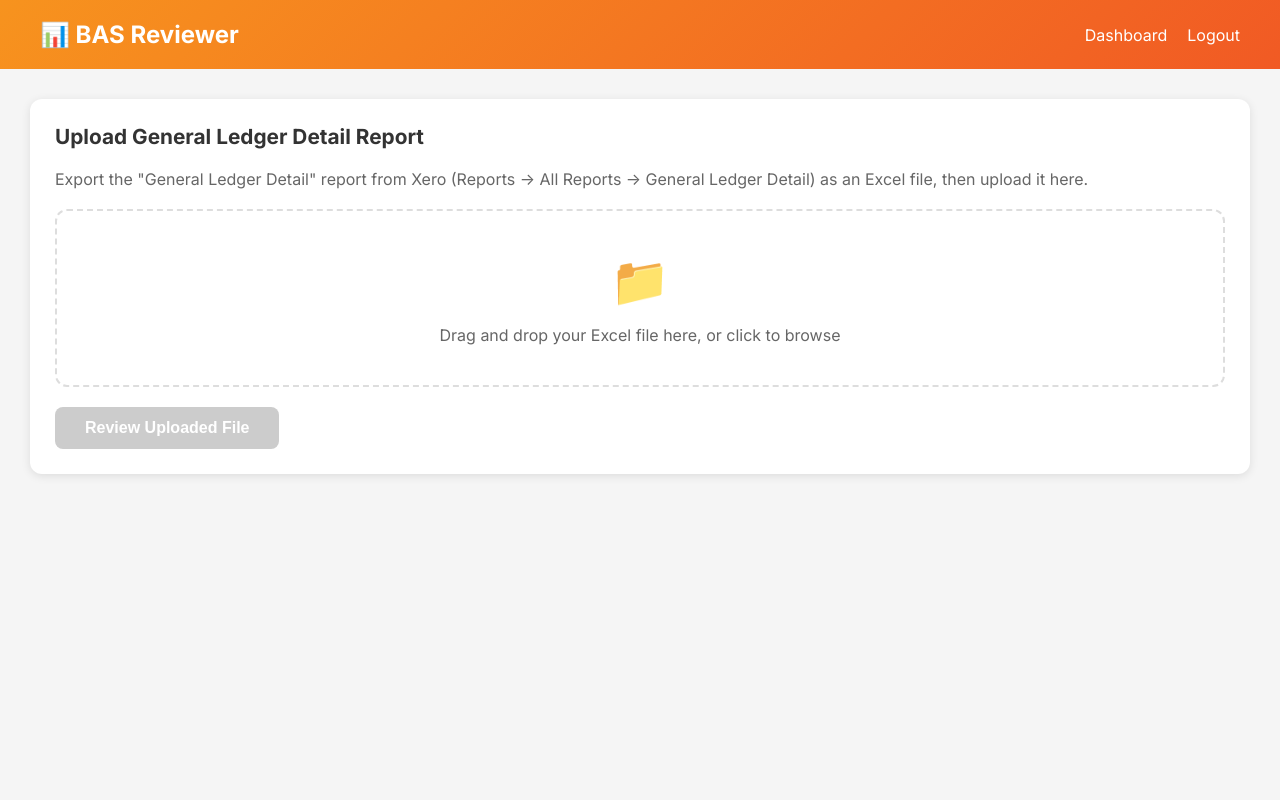
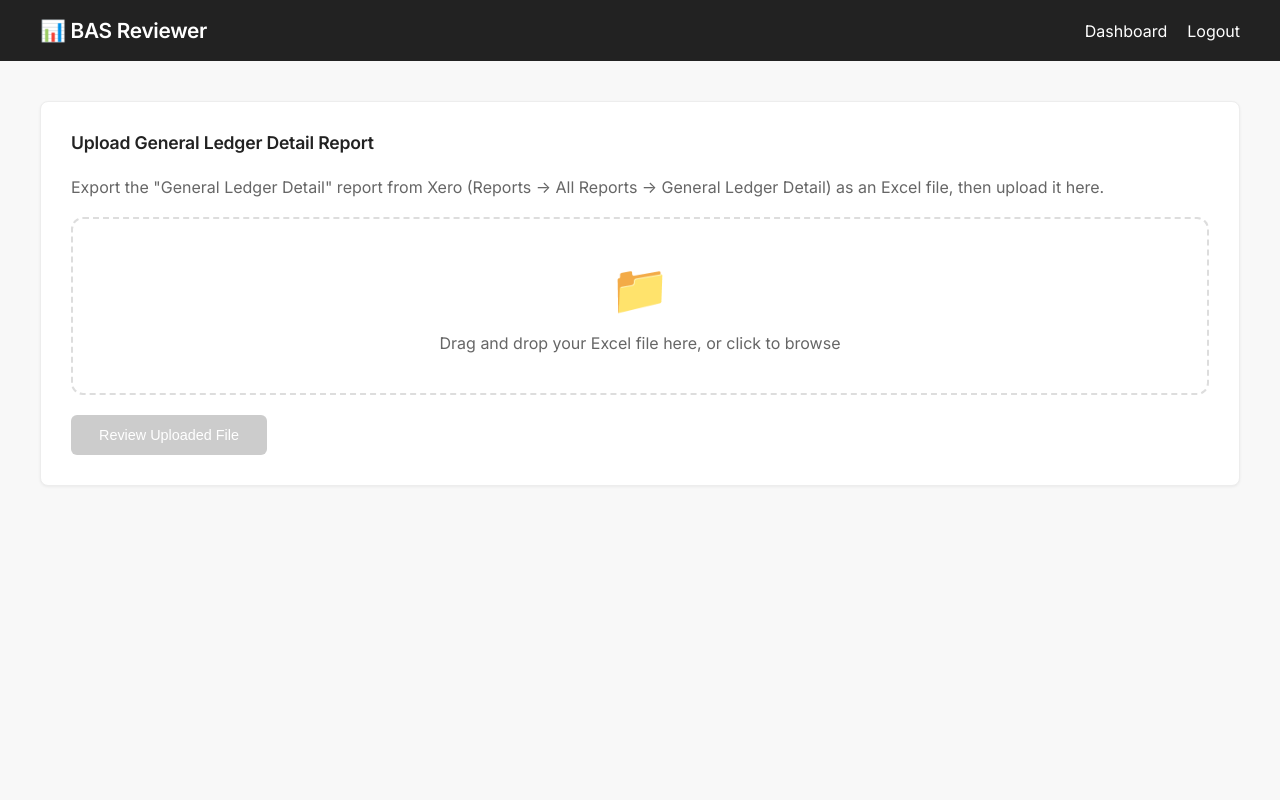
Before and after one commit to Delsiwels/xero-bas-reviewer, a Flask app: page /upload in a window 1280 px wide. Run offline with Flask 3, Linux system fonts and the light colour scheme; the visitor is signed in with stand-in values (Sample User, id 1).

Commit message:
Apply MindandMakr design inspiration
- Dark charcoal header (#222) instead of orange gradient
- Vibrant orange (#FA5D29) as primary accent color
- Light gray backgrounds (#f8f8f8, #fafafa)
- Subtle borders (#ededed)
- Minimalist severity badges with brand colors
- Cleaner table with more whitespace
- Refined typography with letter-spacing
- Subtle hover states and transitions
- Professional, modern aesthetic

🤖 Generated with [Claude Code](https://claude.com/claude-code)

Co-Authored-By: Claude Opus 4.5 <noreply@anthropic.com>

```diff
--- a/webapp/templates/review.html
+++ b/webapp/templates/review.html
@@ -15,19 +15,22 @@
         }
         body {
             font-family: 'Inter', -apple-system, BlinkMacSystemFont, 'Segoe UI', Roboto, sans-serif;
-            background: #f5f5f5;
+            background: #f8f8f8;
             min-height: 100vh;
+            color: #222;
         }
         .header {
-            background: linear-gradient(135deg, #f7931e 0%, #f15a24 100%);
+            background: #222;
             color: white;
-            padding: 20px 40px;
+            padding: 18px 40px;
             display: flex;
             justify-content: space-between;
             align-items: center;
         }
         .header h1 {
-            font-size: 1.5em;
+            font-size: 1.3em;
+            font-weight: 600;
+            letter-spacing: -0.3px;
         }
         .header-right {
             display: flex;
@@ -35,30 +38,38 @@
             gap: 20px;
         }
         .tenant-name {
-            background: rgba(255,255,255,0.2);
-            padding: 8px 15px;
-            border-radius: 20px;
+            background: rgba(255,255,255,0.1);
+            padding: 6px 14px;
+            border-radius: 6px;
+            font-size: 0.9em;
         }
         .header a {
             color: white;
             text-decoration: none;
+            transition: opacity 0.2s ease;
+        }
+        .header a:hover {
+            opacity: 0.8;
         }
         .container {
             max-width: 1600px;
             margin: 0 auto;
-            padding: 30px;
+            padding: 40px;
         }
         .card {
             background: white;
-            border-radius: 12px;
-            box-shadow: 0 2px 10px rgba(0,0,0,0.1);
-            padding: 25px;
-            margin-bottom: 20px;
+            border-radius: 8px;
+            box-shadow: 0 1px 3px rgba(0,0,0,0.06);
+            padding: 30px;
+            margin-bottom: 24px;
+            border: 1px solid #ededed;
         }
         .card h2 {
-            color: #333;
-            margin-bottom: 20px;
-            font-size: 1.3em;
+            color: #222;
+            margin-bottom: 24px;
+            font-size: 1.1em;
+            font-weight: 600;
+            letter-spacing: -0.2px;
         }
         .form-group {
             margin-bottom: 20px;
@@ -88,25 +101,27 @@
         }
         .btn {
             display: inline-block;
-            padding: 12px 30px;
-            font-size: 1em;
-            font-weight: 600;
+            padding: 12px 28px;
+            font-size: 0.9em;
+            font-weight: 500;
             text-decoration: none;
-            border-radius: 8px;
+            border-radius: 6px;
             border: none;
             cursor: pointer;
-            transition: all 0.3s ease;
+            transition: all 0.2s ease;
         }
         .btn-primary {
-            background: #f7931e;
+            background: #FA5D29;
             color: white;
         }
         .btn-primary:hover {
-            background: #5568d3;
+            background: #e54d1c;
+            transform: translateY(-1px);
         }
         .btn-primary:disabled {
             background: #ccc;
             cursor: not-allowed;
+            transform: none;
         }
         .btn-success {
             background: #28a745;
```
Also changed, not shown: other parts of webapp/templates/review.html (+54 -53 lines).
